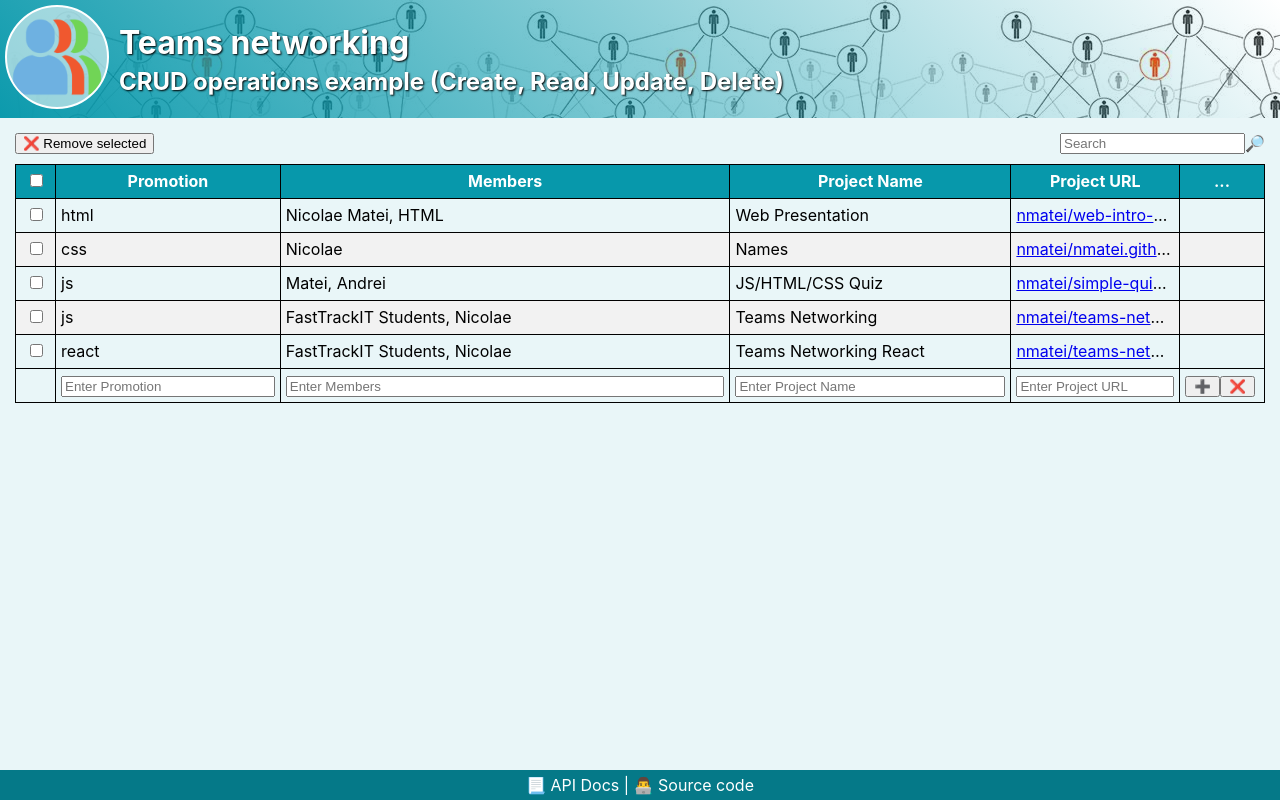
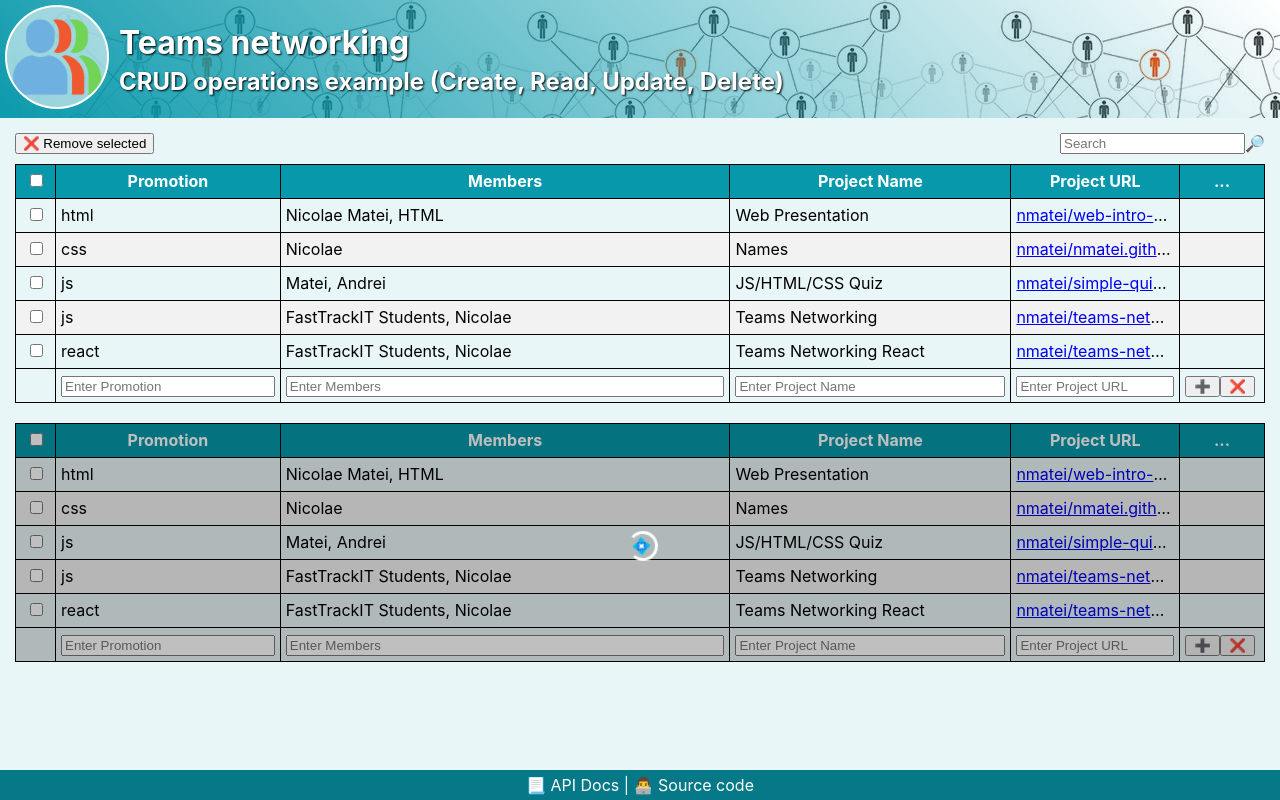
Before and after one commit to aimoldovan/teams-networking-react, a React (Create React App) app: page / in a window 1280 px wide. Built offline with nearby package versions, Linux system fonts and the light colour scheme.

Commit message:
created loading mask props for teams table

```diff
--- a/src/main/components.tsx
+++ b/src/main/components.tsx
@@ -13,7 +13,9 @@ export function ContentWrapper() {
   return (
     <section id="main">
       <Toolbar />
-      <TeamsTable />
+      <TeamsTable loading={false} />
+      <br />
+      <TeamsTable loading={true} />
     </section>
   );
 }
--- a/src/teams/TeamsTable.tsx
+++ b/src/teams/TeamsTable.tsx
@@ -30,8 +30,8 @@ function TeamRow(team) {
   );
 }
 
-export function TeamsTable() {
-  console.info("render table");
+export function TeamsTable(props) {
+  console.info("table", props.loading);
   const teams = [
     {
       id: "toze8j1610313009673",
@@ -74,8 +74,10 @@ export function TeamsTable() {
       createdBy: "nmatei"
     }
   ];
+  console.info("render table", teams);
+
   return (
-    <form id="teamsForm" action="" method="get">
+    <form id="teamsForm" action="" method="get" className={props.loading ? "loading-mask" : ""}>
       <table id="teamsTable">
         <colgroup>
           <col className="select-all-col" />
```
